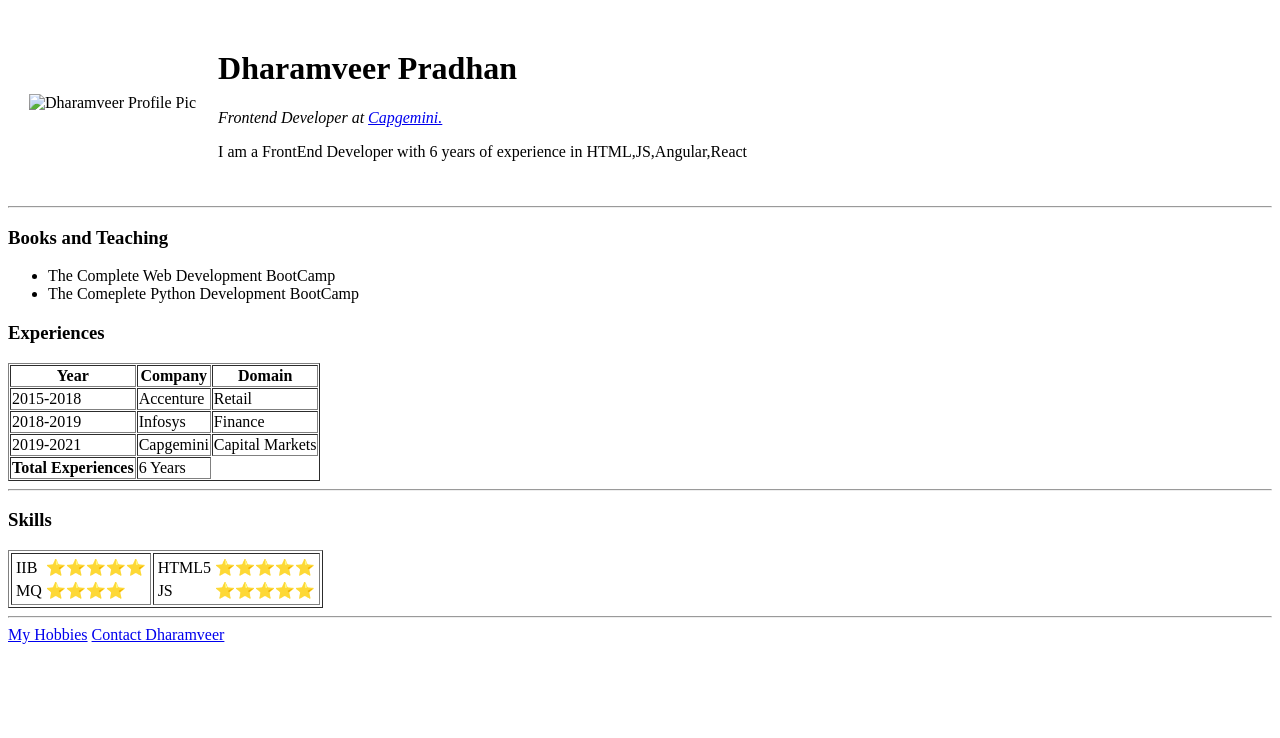
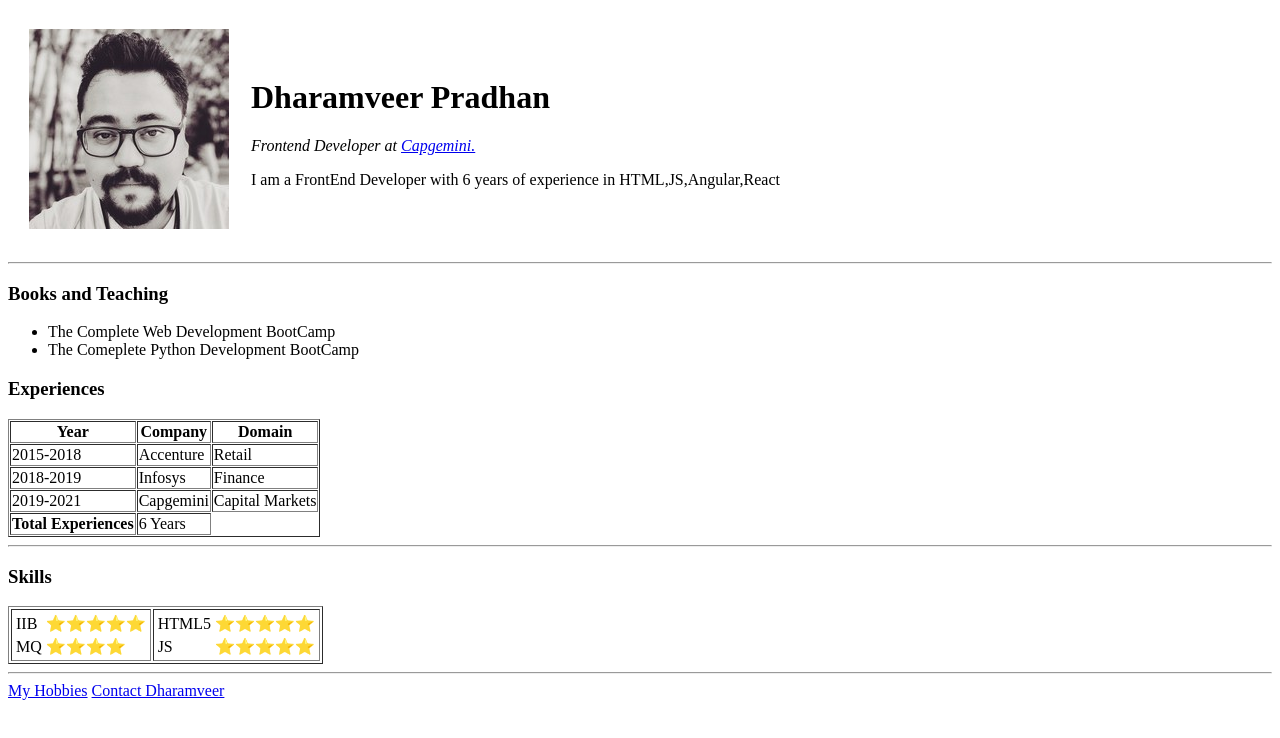
Before and after one commit to dharamveerui/CV, a plain HTML site: page index.html in a window 1280 px wide. Drawn offline with Linux system fonts and the light colour scheme.

Commit message:
Changed Path for image

```diff
--- a/index.html
+++ b/index.html
@@ -9,7 +9,7 @@
 <body>
   <table cellspacing="20">
     <tr>
-      <td><img src="Images\profile.jpeg" alt="Dharamveer Profile Pic"></td>
+      <td><img src="profile.jpeg" alt="Dharamveer Profile Pic"></td>
       <td>
         <h1>Dharamveer Pradhan</h1>
         <p><em>Frontend Developer at <a href="https://www.capgemini.com/in-en/"> Capgemini.</a></em></p>
```
